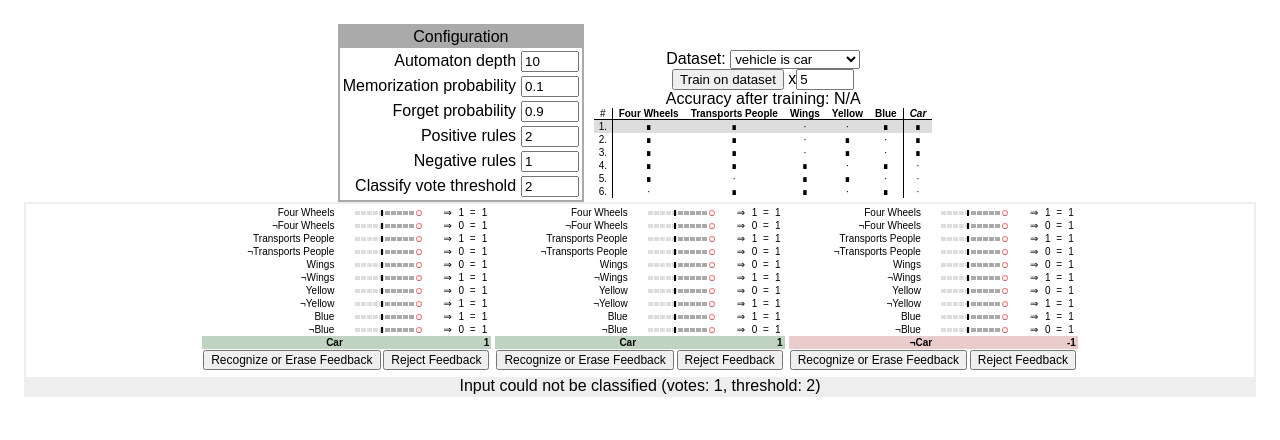
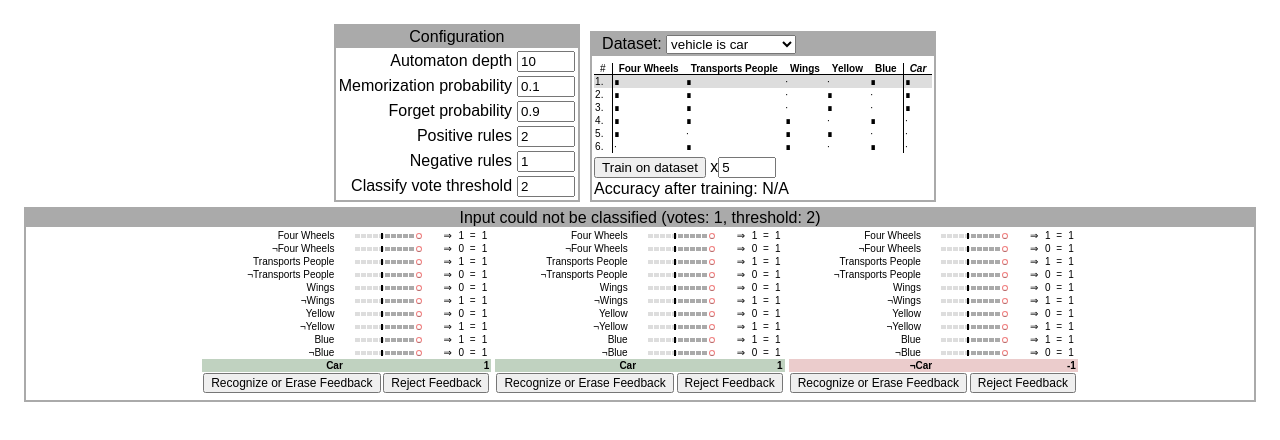
Before and after one commit to deestan/tsetlin-basic-toybox, a Svelte app: page / in a window 1280 px wide. Shown: the top 440 px of the page. Built offline with nearby package versions, Linux system fonts and the light colour scheme.

Commit message:
restyling

```diff
--- a/src/Machine.svelte
+++ b/src/Machine.svelte
@@ -23,17 +23,20 @@
 </script>
 
 <main class={classificationStyleClass}>
+  <div class="summary">
+    {classifiedAs} (votes: {votes}, threshold: {config.voteThreshold})
+  </div>
   {#each machine.rules as rule}
     <Rule {rule} {inputs} {features} {config}></Rule>
   {/each}
-  <div class="summary">
-    {classifiedAs} (votes: {votes}, threshold: {config.voteThreshold})
-  </div>
 </main>
 
 <style>
+  main {
+    margin-top: 5px;
+  }
   .summary {
-    background: #eee;
+    background: #aaa;
   }
   .classify-positive .summary {
     background-color: rgb(192, 210, 192);
@@ -42,7 +45,7 @@
     background-color: rgb(235, 204, 204);
   }
   main {
-    border: 2px solid #eee;
+    border: 2px solid #aaa;
   }
   main.classify-positive {
     border-color: rgb(192, 210, 192);
--- a/src/Simulation.svelte
+++ b/src/Simulation.svelte
@@ -99,7 +99,7 @@
   <div class="configurations">
     <Config {config}></Config>
     <div class="data">
-      <div>
+      <div class="header">
         <label
           >Dataset: <select on:change={selectDataset}>
             {#each Object.keys(datasets) as dataset}
@@ -108,10 +108,12 @@
           </select>
         </label>
       </div>
-      <button on:click={autoTrain}>Train on dataset</button>
-      <label>x<input bind:this={trainLoop} type="number" value="5" /> </label>
-      <div>Accuracy after training: {accuracy}</div>
-      <DataTable {data} highlight={dataRow} onselect={selectRow}></DataTable>
+      <div class="content">
+        <DataTable {data} highlight={dataRow} onselect={selectRow}></DataTable>
+        <button on:click={autoTrain}>Train on dataset</button>
+        <label>x<input bind:this={trainLoop} type="number" value="5" /> </label>
+        <div>Accuracy after training: {accuracy}</div>
+      </div>
     </div>
   </div>
   <Machine
@@ -129,6 +131,20 @@
   .data {
     margin: 0 10px;
     display: inline-block;
+    border: 2px solid #aaa;
+    display: inline-block;
+    text-align: left;
+  }
+  .data .header {
+    background-color: #aaa;
+    padding: 2px 10px;
+    margin-bottom: 5px;
+  }
+  .data .content {
+    padding: 2px;
+  }
+  .data .content button {
+    margin-bottom: 2px;
   }
   .configurations {
     display: flex;
```
